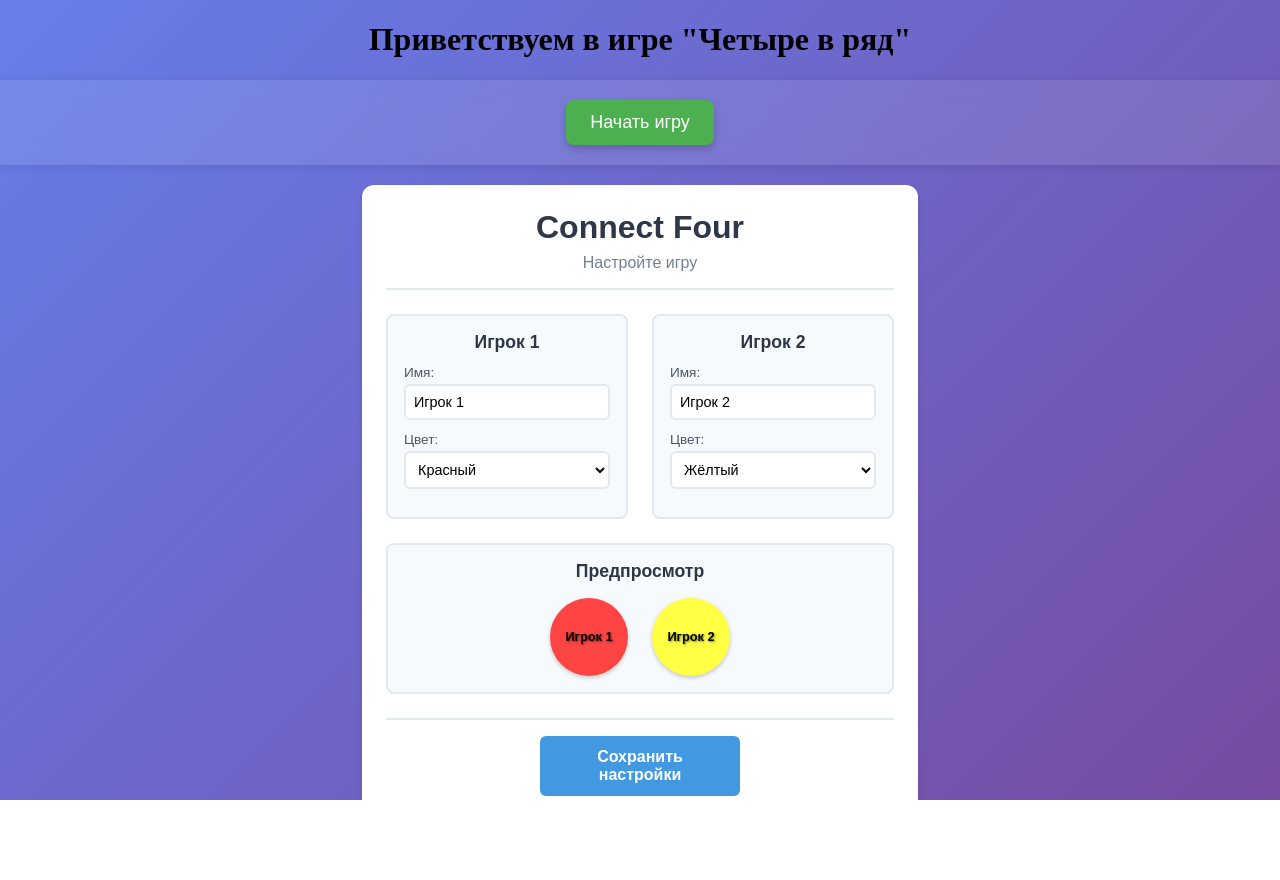
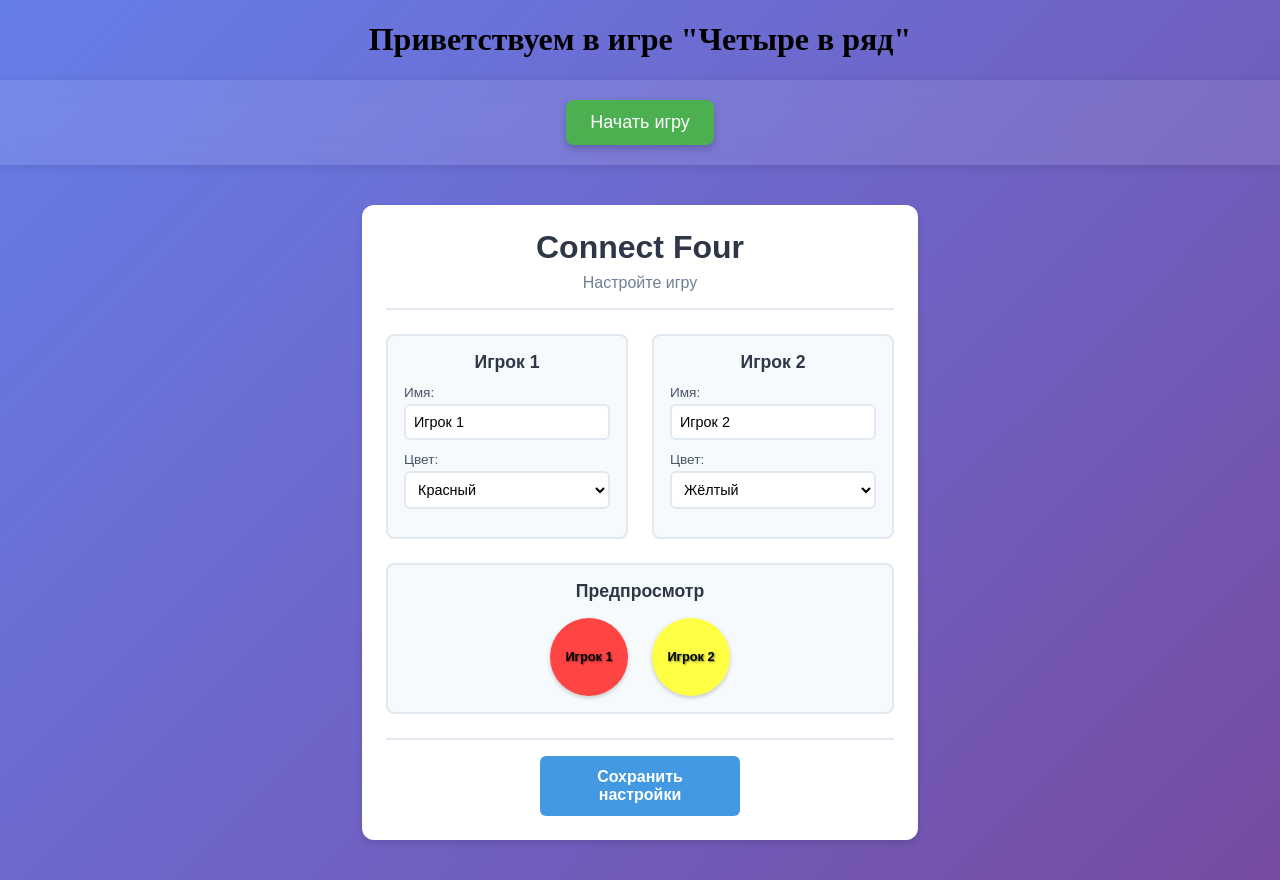
Before and after one commit to OlegStrelnikov087/connect-four, a React (Vite) app: page / in a window 1280 px wide. Before the commit the page ends 800 px from the top, so only its background shows below. Built offline with nearby package versions, Linux system fonts and the light colour scheme.

Commit message:
style: добавить скролл для того чтобы была видна кнопка сохранить настройки на всех устройствах

```diff
--- a/src/ui/App/App.css
+++ b/src/ui/App/App.css
@@ -2,7 +2,6 @@
    padding: 0;
    margin: 0;
    height: 100vh;
-   overflow: hidden;
  }
 
  html,
@@ -10,7 +9,6 @@
    margin: 0;
    padding: 0;
    height: 100%;
-   overflow: hidden;
  }
 
 
--- a/src/ui/GameLayout/GameLayout.css
+++ b/src/ui/GameLayout/GameLayout.css
@@ -1,7 +1,7 @@
 .gameBlock {
     display: flex;
     flex-direction: column;
-    height: 100vh;
+    height: 110vh;
     background: linear-gradient(135deg, #667eea 0%, #764ba2 100%);
 }
 
@@ -16,4 +16,5 @@
     align-items: center;
     flex: 1;
     padding: 20px;
+    overflow: hidden;
 }
```
